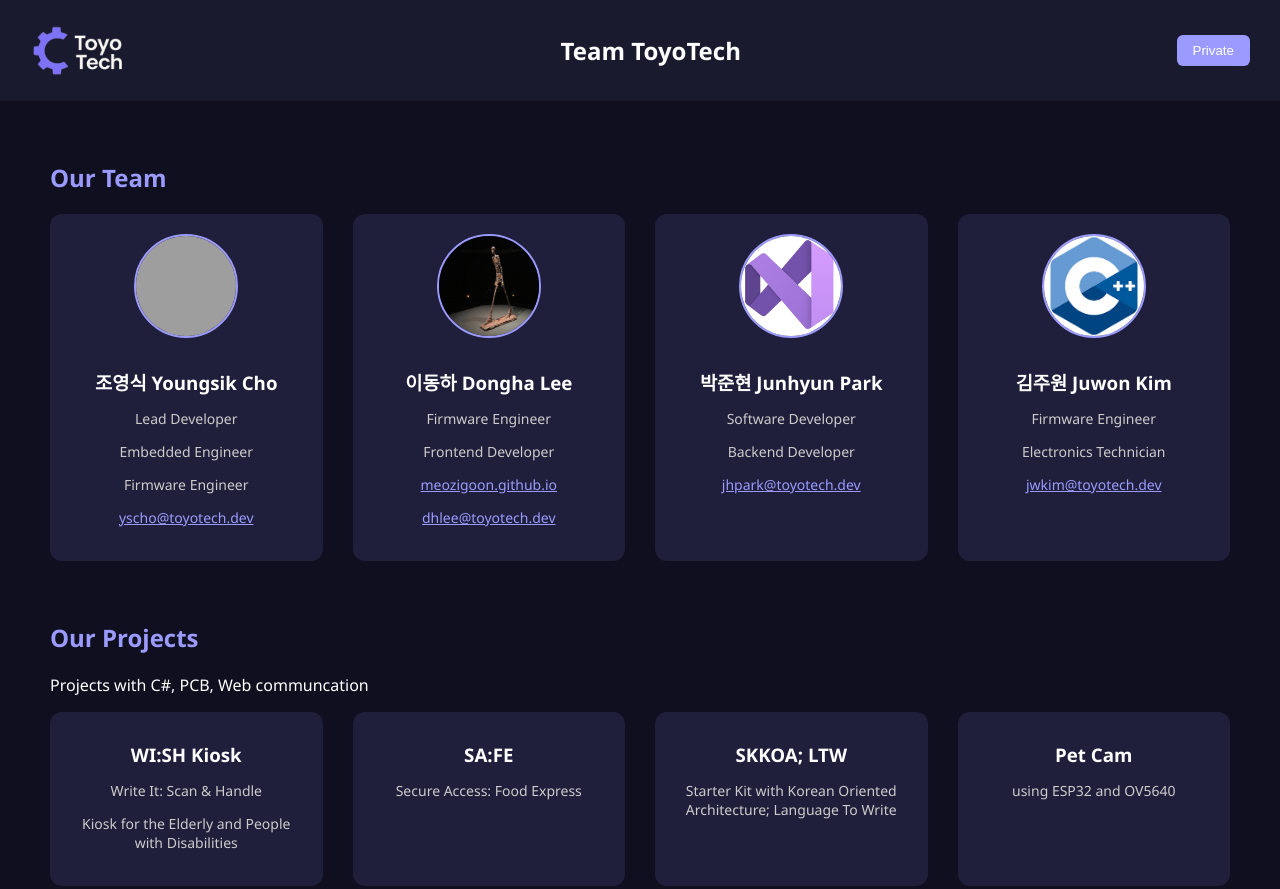
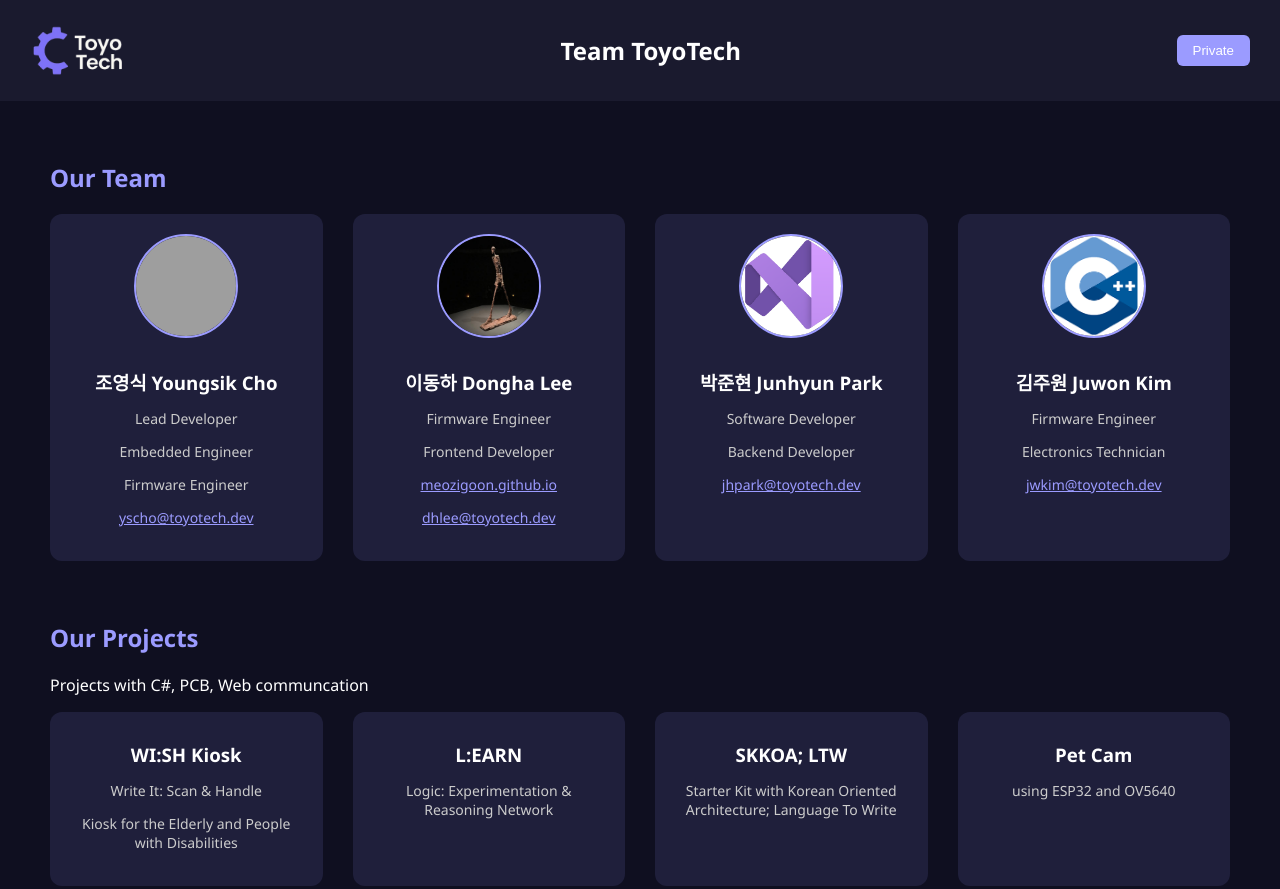
Before and after one commit to Team-ToyoTech/web, a plain HTML site: page index.html in a window 1280 px wide. Shown: the top 889 px of the page. Drawn offline with Linux system fonts and the light colour scheme; grey boxes are pictures that could not be loaded.

Commit message:
project section updated

```diff
--- a/index.html
+++ b/index.html
@@ -105,8 +105,8 @@
                         </p>
                     </div>
                     <div class="member">
-                        <h3>SA:FE</h3>
-                        <p>Secure Access: Food Express</p>
+                        <h3>L:EARN</h3>
+                        <p>Logic: Experimentation & Reasoning Network</p>
                     </div>
                     <div
                         class="member"
```
